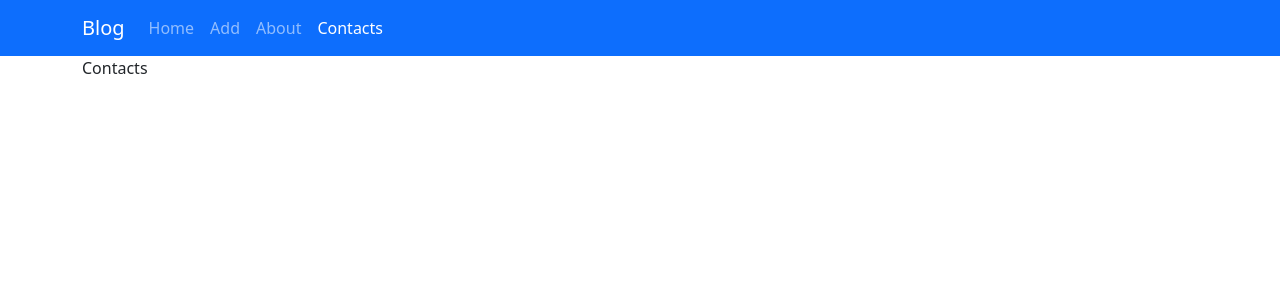
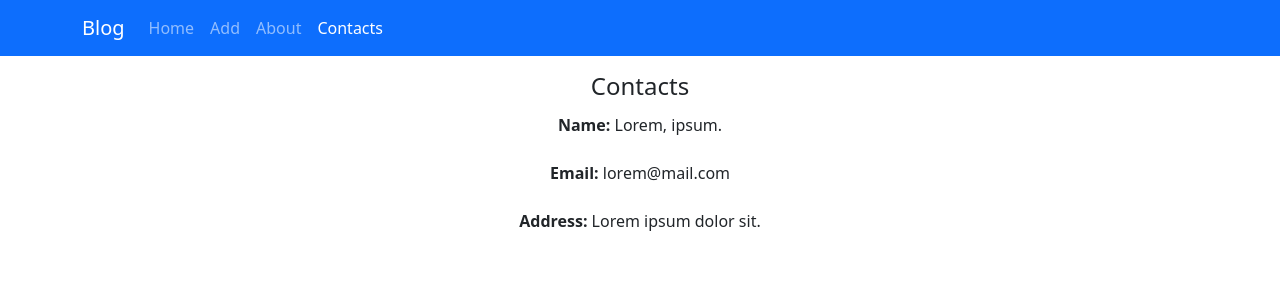
Before and after one commit to AlmazXX/blog, a React (Create React App) app: page /contacts in a window 1280 px wide. Shown: the top 300 px of the page. Built offline with nearby package versions, Linux system fonts and the light colour scheme.

Commit message:
Added details for About, Contacts

```diff
--- a/src/containers/About/About.tsx
+++ b/src/containers/About/About.tsx
@@ -1,5 +1,17 @@
 const About = () => {
-  return <div>About</div>;
+  return (
+    <div className="row mt-3 text-center lh-lg">
+      <h4>About</h4>
+      <p>
+        Lorem ipsum dolor sit amet consectetur adipisicing elit. Temporibus
+        quasi, labore accusamus cupiditate soluta officiis accusantium
+        aspernatur earum ratione quidem? Error omnis id accusantium rerum
+        possimus, fuga, vitae dolores earum temporibus nulla placeat voluptates
+        in officiis vel doloremque beatae ab. Autem repellendus numquam nobis
+        nesciunt quam quis totam alias voluptatum!
+      </p>
+    </div>
+  );
 };
 
 export default About;
--- a/src/containers/Contacts/Contacts.tsx
+++ b/src/containers/Contacts/Contacts.tsx
@@ -1,5 +1,21 @@
 const Contacts = () => {
-  return <div>Contacts</div>;
+  return (
+    <div className="row mt-3 text-center lh-lg">
+      <h4>Contacts</h4>
+      <p>
+        <strong>Name: </strong>
+        <span>Lorem, ipsum.</span>
+      </p>
+      <p>
+        <strong>Email: </strong>
+        <span>lorem@mail.com</span>
+      </p>
+      <p>
+        <strong>Address: </strong>
+        <span>Lorem ipsum dolor sit.</span>
+      </p>
+    </div>
+  );
 };
 
 export default Contacts;
```
